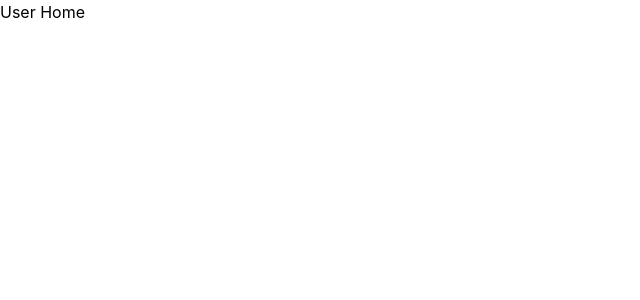
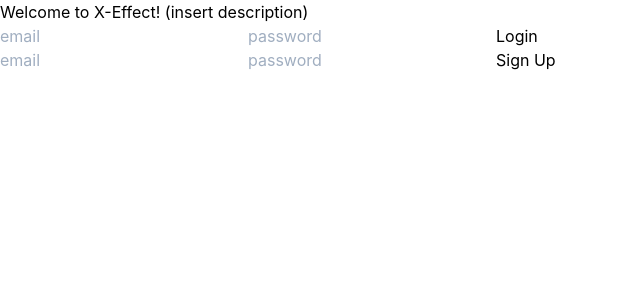
Before and after one commit to Khimarra/the-x-effect-frontend, a React (Create React App) app: page / in a window 1280 px wide. Shown: the top 300 px of the page, without its empty margins (0-640 px from the left). Built offline with nearby package versions, Linux system fonts and the light colour scheme; no server answers.

Commit message:
create UserHome.jsx

```diff
--- /dev/null
+++ b/src/components/CardList.jsx
@@ -0,0 +1,9 @@
+import React from 'react'
+
+export default function CardList() {
+  return (
+    <div>
+      bunch of cards!
+    </div>
+  )
+}
--- a/src/components/Login.jsx
+++ b/src/components/Login.jsx
@@ -20,7 +20,7 @@ export default function Login(props) {
 
   return (
     <div>
-      <UserForm handleChange={handleChange} handleSubmit={handleSubmit} />
+      <UserForm handleChange={handleChange} handleSubmit={handleSubmit} button='Login' />
     </div>
   )
 }
--- a/src/components/Signup.jsx
+++ b/src/components/Signup.jsx
@@ -20,7 +20,7 @@ export default function Signup(props) {
 
   return (
     <div>
-      <UserForm handleChange={handleChange} handleSubmit={handleSubmit} />
+      <UserForm handleChange={handleChange} handleSubmit={handleSubmit} button='Sign Up' />
     </div>
   )
 }
--- a/src/components/UserForm.jsx
+++ b/src/components/UserForm.jsx
@@ -15,7 +15,7 @@ export default function UserForm(props) {
           placeholder="password"
           onChange={props.handleChange}
         ></input>
-        <button>Login</button>
+        <button>{props.button}</button>
     </form>
   )
 }
--- a/src/components/UserHome.jsx
+++ b/src/components/UserHome.jsx
@@ -1,9 +1,48 @@
-import React from 'react'
+import React, { useEffect, useState } from 'react'
+import { isLoggedIn, logout } from '../services/api-auth'
+import { getCards } from '../services/api-helper'
+import CardList from './CardList'
+import Login from './Login'
+import Signup from './Signup'
 
-export default function UserHome() {
-  return (
-    <div>
-      User Home
-    </div>
-  )
+export default function UserHome(props) {
+
+  const [cards, setCards] = useState([])
+
+  useEffect(() => {
+    getUserCards()
+  }, [])
+
+  const getUserCards = async () => {
+    let response = await getCards()
+    console.log(response.data)
+    setCards(response.data)
+  }
+
+  const handleClick = () => {
+    logout(() => {
+      props.history.push('/')
+    })
+  }
+
+  if (isLoggedIn()) {
+    return (
+      <div>
+        Welcome to X-Effect!
+        (insert description)
+        <CardList cards={cards} />
+        <button onClick={handleClick}>Logout</button>
+      </div>
+    )
+
+  } else {
+    return (
+      <div>
+        Welcome to X-Effect!
+        (insert description)
+        <Login {...props} />
+        <Signup {...props} />
+      </div>
+    )
+  }
 }
--- a/src/services/api-auth.js
+++ b/src/services/api-auth.js
@@ -30,7 +30,6 @@ export const handleLogin = async ({ email, password }, callback) => {
       password: password,
     })
     if (response.status === 200) {
-      console.log(api)
       api.defaults.headers.common.authorization = `Bearer ${response.data.token}`
       setUser({
         token: response.data.token,
```
